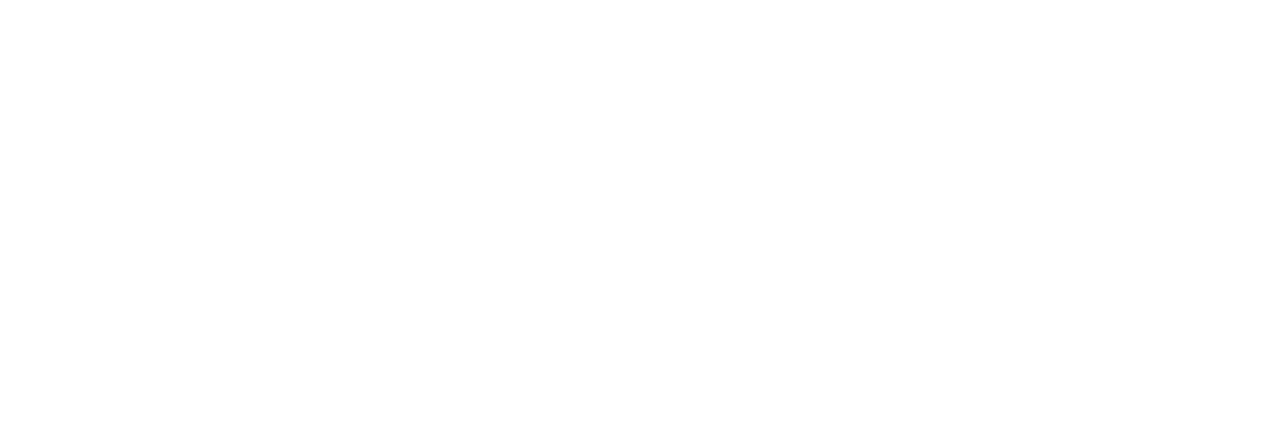
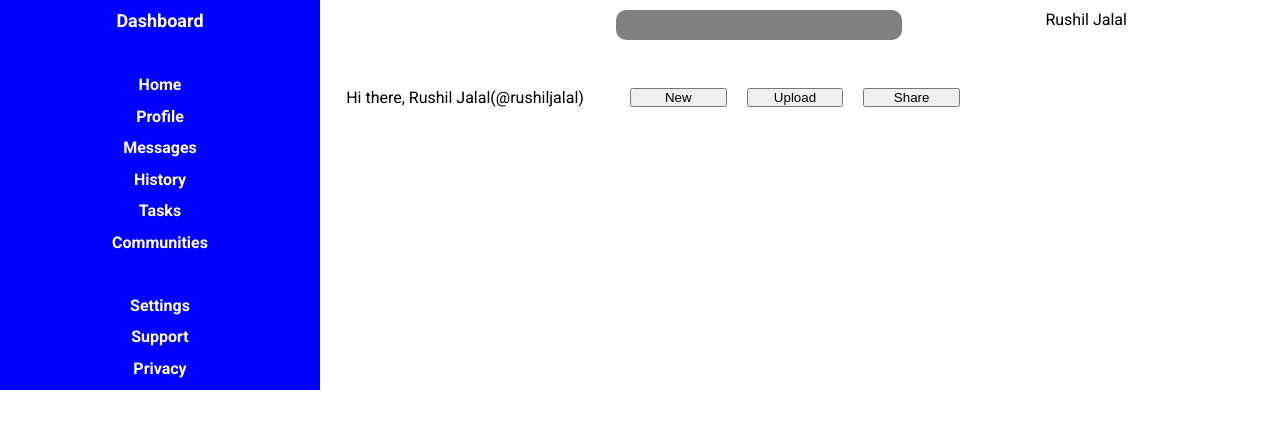
Before and after one commit to RushilJalal/admin_dashboard, a plain HTML site: page index.html in a window 1280 px wide. Drawn offline with Linux system fonts and the light colour scheme.

Commit message:
sidebar, header, navbar

```diff
--- a/index.html
+++ b/index.html
@@ -1,11 +1,48 @@
 <!DOCTYPE html>
 <html lang="en">
+
 <head>
     <meta charset="UTF-8">
     <meta name="viewport" content="width=device-width, initial-scale=1.0">
     <title>Document</title>
+    <link rel="stylesheet" href="./style.css">
 </head>
+
 <body>
+    <div class="container">
 
+        <div class="header">
+            <div class="searchbar"></div>
+            <div class="username">Rushil Jalal</div>
+        </div>
+        <div class="sidebar">
+            <div class="dashboard">Dashboard</div>
+            <br>
+            <a href="#" class="home">Home</a>
+            <a href="#" class="profile">Profile</a>
+            <a href="#" class="messages">Messages</a>
+            <a href="#" class="history">History</a>
+            <a href="#" class="tasks">Tasks</a>
+            <a href="#" class="communities">Communities</a>
+            <br>
+            <a href="#" class="settings">Settings</a>
+            <a href="#" class="support">Support</a>
+            <a href="#" class="privacy">Privacy</a>
+        </div>
+
+        <div class="navbar">
+            <p>Hi there, Rushil Jalal(@rushiljalal)</p>
+            <button class="new">New</button>
+            <button class="upload">Upload</button>
+            <button class="share">Share</button>
+        </div>
+
+        <div class="content">
+            <div class="projects"></div>
+            <div class="announcements"></div>
+            <div class="trending"></div>
+        </div>
+    </div>
 </body>
+
 </html>
--- a/style.css
+++ b/style.css
@@ -0,0 +1,70 @@
+@import url('https://fonts.googleapis.com/css2?family=Roboto:ital,wght@0,400;0,500;0,700;0,900;1,300&display=swap');
+
+* {
+    margin: 0;
+    padding: 0;
+}
+
+ul {
+    list-style: none;
+}
+
+body {
+    font-family: 'Roboto', sans-serif;
+}
+
+.sidebar a {
+    text-decoration: none;
+    color: white;
+}
+
+.container {
+    display: grid;
+    grid-template-rows: 1fr 1fr 2fr 2fr;
+    grid-template-columns: 1fr 2fr 1fr;
+    text-align: center;
+}
+
+.header {
+    grid-column: 2/4;
+    display: grid;
+    grid-template-rows: 2fr 1fr;
+    padding: 10px;
+}
+
+.searchbar {
+    background-color: grey;
+    border-radius: 10px;
+    height: 30px;
+    width: ;
+    grid-column: 2/3;
+}
+
+.username {
+    grid-column: 3/4;
+}
+
+.navbar {
+    display: grid;
+    grid-template-columns: 3fr 1fr 1fr 1fr;
+    gap: 20px;
+    align-items: center;
+}
+
+.sidebar {
+    display: grid;
+    grid-row: 1/5;
+    grid-column: 1/2;
+    gap: 10px;
+    text-align: center;
+    justify-content: center;
+    background-color: blue;
+    color: white;
+    padding: 10px;
+    font-weight: bold;
+
+}
+
+.dashboard {
+    font-size: large;
+}
```
